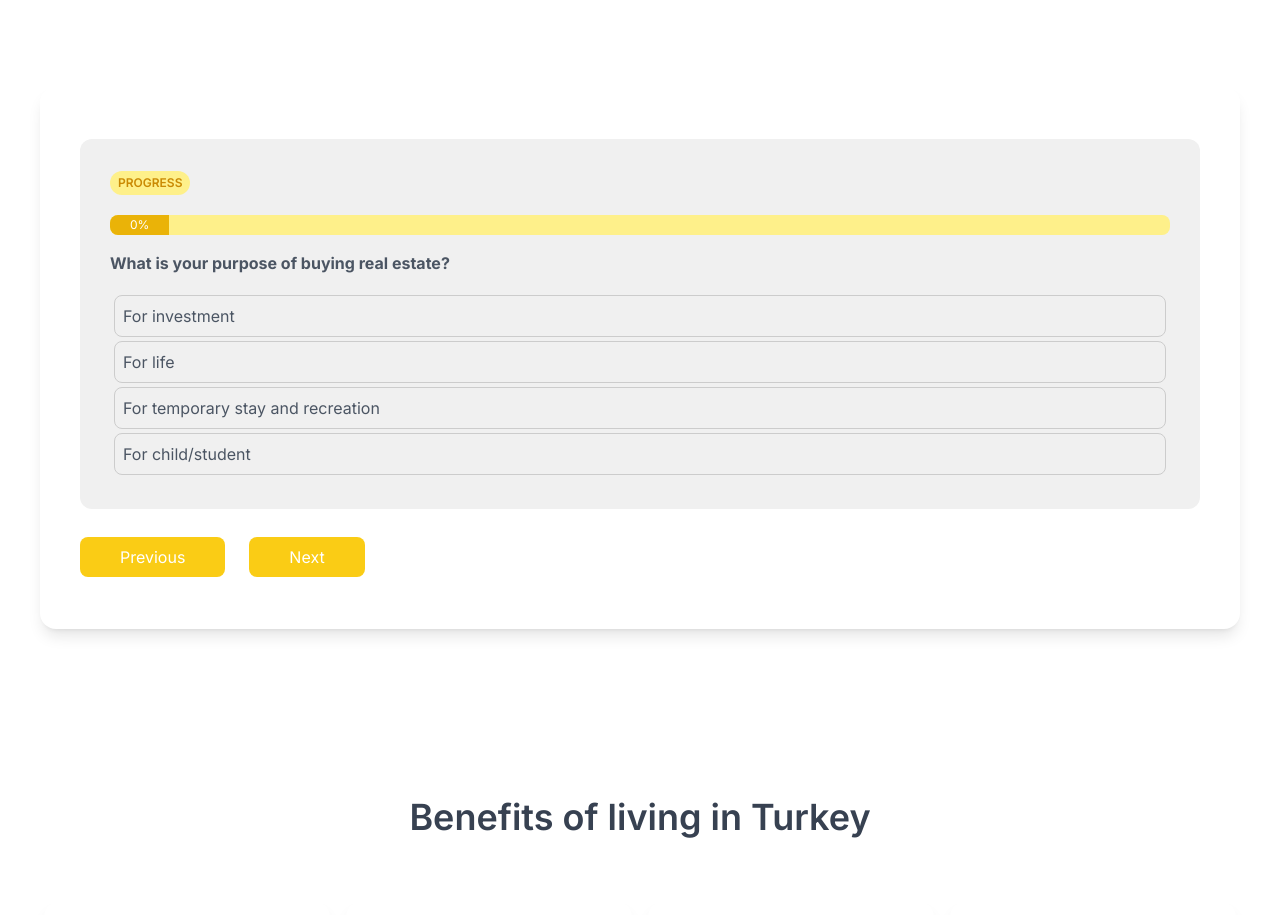
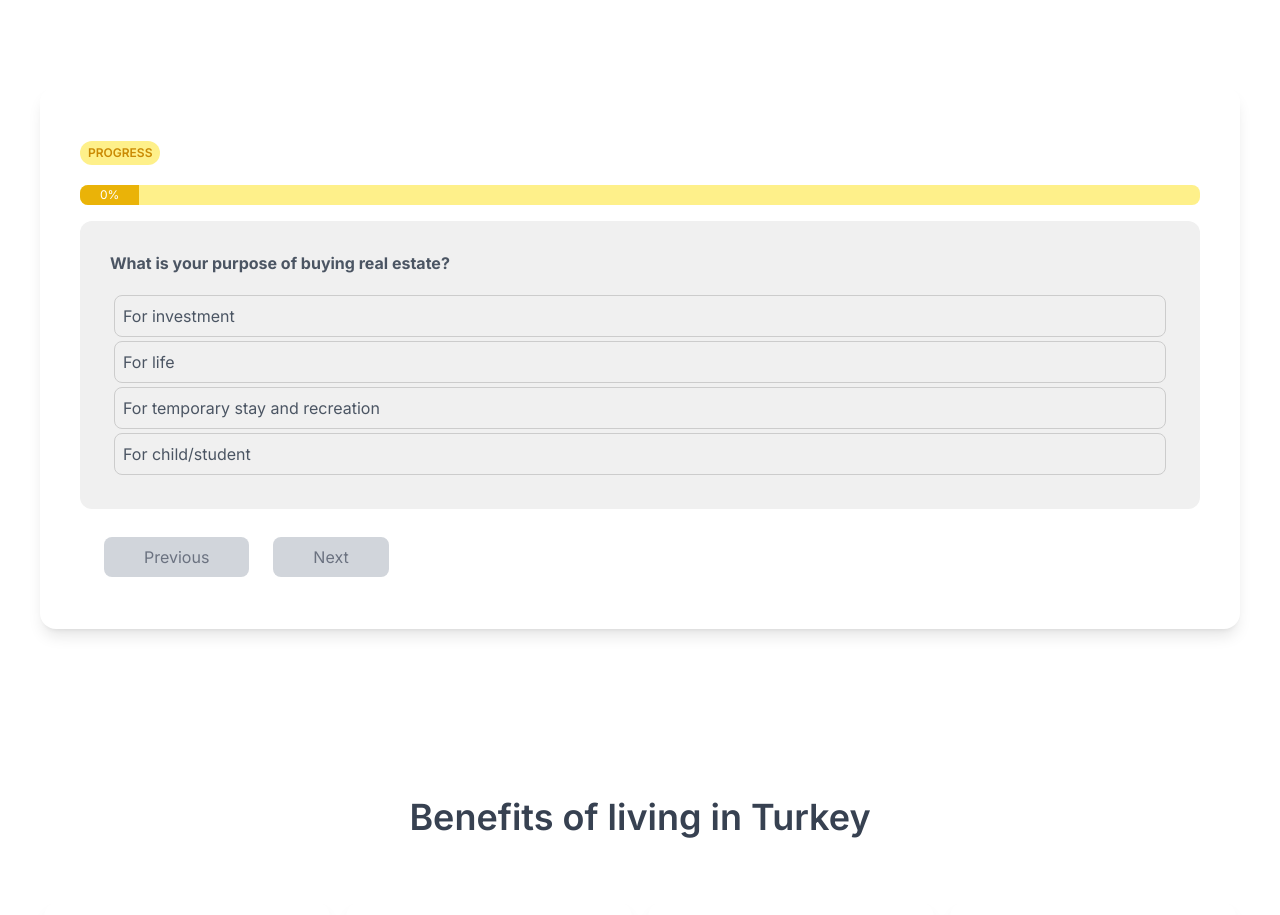
Before and after one commit to samin-taheri/Real-Estate-Next.js, a Next.js app: page / in a window 1280 px wide. Shown: the part 1060-1975 px from the top of the page. Built offline with nearby package versions, Linux system fonts and the light colour scheme.

Commit message:
commiting changes

```diff
--- a/src/components/multi-selection.tsx
+++ b/src/components/multi-selection.tsx
@@ -1,5 +1,5 @@
 import React, { useState } from 'react';
-import ProgressBar from './progress-bar';
+import QuizForm from './quiz-form';
 
 interface QuizQuestion {
     question: string;
@@ -62,64 +62,26 @@ const MultipleChoiceQuestion: React.FC = () => {
       const handlePreviousClick = () => {
         if (currentQuestionIndex > 0) {
           setCurrentQuestionIndex(currentQuestionIndex - 1);
+          setSelectedAnswer(null); // Reset selected answer
+
+          // Calculate the progress percentage for the previous question
+          const previousProgress = (currentQuestionIndex - 1) * (100 / (quizQuestions.length - 1));
+          setProgress((currentProgress) => currentProgress - 15);
         }
       };
 
   return (
     <div>
-    <div className="question-container">
-      <ProgressBar progress={progress} />
-      <ul className="answers-list">
-      {quizCompleted ? (
-        <div>
-            <h2 className="question-text pt-4">The collection is almost ready. You will receive it in a couple of minutes.
-            <br/>Where is the best place to send?</h2>
-            <div className="mt-10 mb-10 flex w-full md:justify-start justify-center items-end">
-        <div className="relative ml-5 lg:w-full xl:w-1/2 w-2/4">
-          <input placeholder='Your Phone' type="text" id="hero-field" name="hero-field" className="w-full bg-gray-100 bg-opacity-50 rounded-lg border border-gray-300 focus:ring-2 focus:ring-yellow-200 focus:bg-transparent focus:border-yellow-500 text-base outline-none text-gray-700 py-2 px-3 leading-8 transition-colors duration-200 ease-in-out"/>
-        </div>
-        <button className="inline-flex ml-5 text-white bg-yellow-500 border-0 py-3 px-6 focus:outline-none hover:bg-yellow-600 rounded-lg text-lg">Get an answer</button>
-      </div>
-        </div>
-        ) : (
-        <>
-        <h2 className="question-text">{quizQuestions[currentQuestionIndex].question}</h2>
-        {quizQuestions[currentQuestionIndex].answers.map((answer, index) => (
-          <li
-            key={index}
-            onClick={() => handleAnswerClick(index)}
-            className={`answer-item ${
-                selectedAnswer === index ? 'selected-answer' : ''
-              }`}
-          >
-            {answer}
-          </li>
-        ))}</>
-        )}
-      </ul>
-    </div>
-    {!quizCompleted && (
-    <button
-        onClick={handlePreviousClick}
-        className={`px-10 py-2 rounded-lg mt-7 hover:bg-yellow-500 bg-yellow-400 text-white ${
-          currentQuestionIndex === 0 ? 'disabled-button' : ''
-        }`}
-        disabled={true}
-      >
-        Previous
-      </button>
-       )}
-       {!quizCompleted && (
-      <button
-        onClick={handleNextClick}
-        className={`px-10 py-2 ml-6 rounded-lg mt-7 hover:bg-yellow-500 bg-yellow-400 text-white ${
-          currentQuestionIndex === 0 ? 'disabled-button' : ''
-        }`}
-        disabled={selectedAnswer === null && !quizCompleted}
-      >
-        Next
-      </button>
-      )}
+    <QuizForm
+        currentQuestionIndex={currentQuestionIndex}
+        progress={progress}
+        quizCompleted={quizCompleted}
+        selectedAnswer={selectedAnswer}
+        onNextClick={handleNextClick}
+        onPreviousClick={handlePreviousClick}
+        onAnswerClick={handleAnswerClick}
+        quizQuestions={quizQuestions}
+      />
   </div>
   );
 };
--- /dev/null
+++ b/src/components/quiz-form.tsx
@@ -0,0 +1,84 @@
+import React from 'react';
+import QuizQuestion from './quiz-questions';
+import QuizProgressBar from './quiz-progress-bar';
+
+interface QuizFormProps {
+  currentQuestionIndex: number;
+  progress: number;
+  quizCompleted: boolean;
+  selectedAnswer: number | null;
+  onNextClick: () => void;
+  onPreviousClick: () => void;
+  onAnswerClick: (answerIndex: number) => void;
+  quizQuestions: {
+    question: string;
+    answers: string[];
+  }[];
+}
+
+const QuizForm: React.FC<QuizFormProps> = ({
+  currentQuestionIndex,
+  progress,
+  quizCompleted,
+  selectedAnswer,
+  onNextClick,
+  onPreviousClick,
+  onAnswerClick,
+  quizQuestions,
+}) => (
+  <div>
+    <QuizProgressBar progress={progress} />
+    {quizCompleted ? (
+      <div>
+        <h2 className="question-text pt-4">The collection is almost ready. You will receive it in a couple of minutes. 🤩</h2>
+        <div className="mt-10 mb-10 flex w-full md:justify-start justify-center items-end">
+          <div className="relative ml-5 lg:w-full xl:w-1/2 w-2/4">
+            <input
+              placeholder="Your Phone"
+              type="text"
+              id="hero-field"
+              name="hero-field"
+              className="w-full bg-gray-100 bg-opacity-50 rounded-lg border border-gray-300 focus:ring-2 focus:ring-yellow-200 focus:bg-transparent focus:border-yellow-500 text-base outline-none text-gray-700 py-2 px-3 leading-8 transition-colors duration-200 ease-in-out"
+            />
+          </div>
+          <button className="inline-flex ml-5 text-white bg-yellow-500 border-0 py-3 px-6 focus:outline-none hover:bg-yellow-600 rounded-lg text-lg">
+            Get an answer
+          </button>
+        </div>
+      </div>
+    ) : (
+      <>
+        <QuizQuestion
+            question={quizQuestions[currentQuestionIndex].question}
+            answers={quizQuestions[currentQuestionIndex].answers}
+            selectedAnswer={selectedAnswer}
+            onAnswerClick={onAnswerClick}
+  />
+      </>
+    )}
+    {!quizCompleted && (
+      <button
+        onClick={onPreviousClick}
+        className={`px-10 py-2 ml-6 rounded-lg mt-7 ${
+          currentQuestionIndex === 0 ? 'bg-gray-300 text-gray-500 cursor-not-allowed' : 'hover:bg-yellow-500 bg-yellow-400 text-white'
+        }`}
+        disabled={currentQuestionIndex === 0}
+      >
+        Previous
+      </button>
+    )}
+    {!quizCompleted && (
+      <button
+        onClick={onNextClick}
+        className={`px-10 py-2 ml-6 rounded-lg mt-7 ${
+          currentQuestionIndex === 0 ? 'bg-gray-300 text-gray-500 cursor-not-allowed' : 'hover:bg-yellow-500 bg-yellow-400 text-white'
+        }`}
+        disabled={selectedAnswer === null && !quizCompleted}
+      >
+        Next
+      </button>
+    )}
+  </div>
+);
+
+export default QuizForm;
--- /dev/null
+++ b/src/components/quiz-progress-bar.tsx
@@ -0,0 +1,13 @@
+// QuizProgressBar.tsx
+import React from 'react';
+import ProgressBar from './progress-bar';
+
+interface QuizProgressBarProps {
+  progress: number;
+}
+
+const QuizProgressBar: React.FC<QuizProgressBarProps> = ({ progress }) => (
+  <ProgressBar progress={progress} />
+);
+
+export default QuizProgressBar;
--- /dev/null
+++ b/src/components/quiz-questions.tsx
@@ -0,0 +1,34 @@
+import React from 'react';
+
+interface QuizQuestionProps {
+    question: string;
+    answers: string[];
+    selectedAnswer: number | null;
+    onAnswerClick: (answerIndex: number) => void;
+}
+
+const QuizQuestion: React.FC<QuizQuestionProps> = ({
+  question,
+  answers,
+  selectedAnswer,
+  onAnswerClick,
+}) => {
+  return (
+    <div className="question-container">
+      <h2 className="question-text">{question}</h2>
+      <ul className="answers-list">
+        {answers.map((answer, index) => (
+          <li
+            key={index}
+            onClick={() => onAnswerClick(index)}
+            className={`answer-item ${selectedAnswer === index ? 'selected-answer' : ''}`}
+          >
+            {answer}
+          </li>
+        ))}
+      </ul>
+    </div>
+  );
+};
+
+export default QuizQuestion;
```
